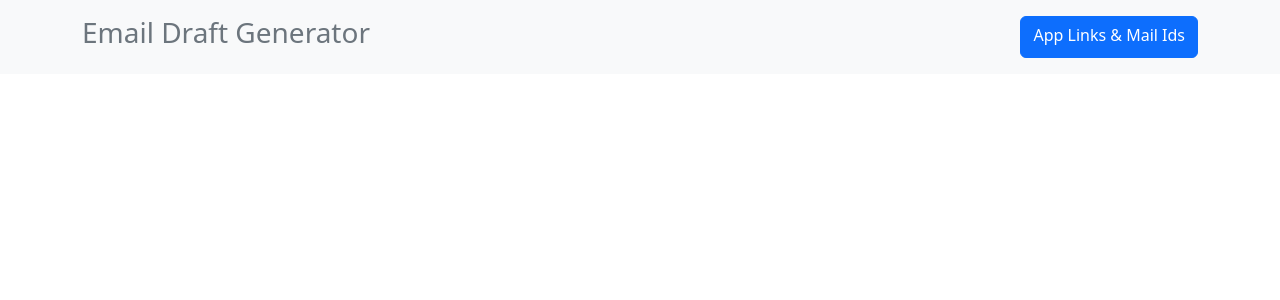
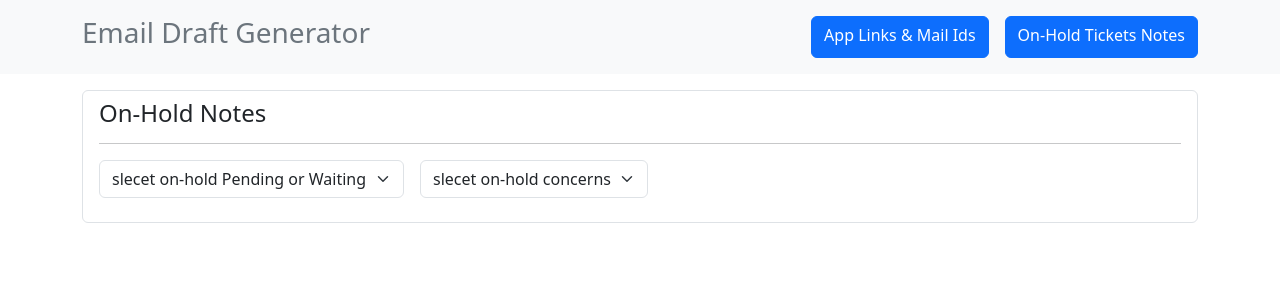
Before and after one commit to NeerajNero/emailDraftGenerator, a React (Vite) app: page /onhold-notes in a window 1280 px wide. Shown: the top 300 px of the page. Built offline with nearby package versions, Linux system fonts and the light colour scheme.

Commit message:
added onhold tickets notes

```diff
--- a/src/App.jsx
+++ b/src/App.jsx
@@ -3,6 +3,7 @@ import 'bootstrap/dist/css/bootstrap.css';
 import Navbar from './components/Navbar';
 import MainPage from './components/MainPage';
 import InfoPage from './pages/InfoPage';
+import OnholdTicketsNotes from './pages/OnholdTicketsNotes';
 function App() {
 
   return (
@@ -11,6 +12,7 @@ function App() {
       <Routes>
         <Route path='/' element={<MainPage />}/>
         <Route path='/Apps' element={<InfoPage />}/>
+        <Route path='/onhold-notes' element={<OnholdTicketsNotes />} />
       </Routes>
     </Router>
     </>
--- a/src/components/Navbar.jsx
+++ b/src/components/Navbar.jsx
@@ -7,7 +7,10 @@ const Navbar = () => {
     <div className='container py-3'>
         <div className='d-flex justify-content-between'>
         <Link to='/' className='text-decoration-none'><h3 className='text-secondary'>Email Draft Generator</h3></Link>
+        <div className='d-flex gap-3'>
         <Link to='/Apps' className='btn btn-primary'>App Links & Mail Ids</Link>
+        <Link to='/onhold-notes' className='btn btn-primary'>On-Hold Tickets Notes</Link>
+        </div>
         </div>
     </div>
     </div>
--- /dev/null
+++ b/src/emailData/onHoldNotes.js
@@ -0,0 +1,41 @@
+export const notes = [
+    {type: "waiting", name: "Loan Cancellation", note: "Loan cancellation issue, as ticket was on waiting for customer response, and since there is no response hence resolved the ticket."},
+    {type: "waiting", name: "Repayment issue", note: "Repayment issue, as ticket was on waiting for customer response, and since there is no response hence resolved the ticket."},
+    {type: "waiting", name: "Tenure extension issue", note: "Tenure extension issue, as ticket was on waiting for customer response, and since there is no response hence resolved the ticket."},
+    {type: "waiting", name: "Disbursement issue", note: "Disbursement issue, as ticket was on waiting for customer response, and since there is no response hence resolved the ticket."},
+    {type: "waiting", name: "Application login issue", note: "Application login issue, as ticket was on waiting for customer response, and since there is no response hence resolved the ticket."},
+    {type: "waiting", name: "Delete account issue", note: "Delete account issue, as ticket was on waiting for customer response, and since there is no response hence resolved the ticket."},
+    {type: "waiting", name: "Bank account issue", note: "Bank account issue, as ticket was on waiting for customer response, since there is no response hence resolved the ticket."},
+    {type: "waiting", name: "Incomplete query issue", note: "Incomplete query issue, as ticket was on waiting for customer response, since there is no response hence resolved the ticket."},
+    {type: "waiting", name: "loan status", note: "Regarding loan status, as ticket was on waiting for customer response, since there is no response hence resolved the ticket."},
+    {type: "waiting", name: "loan related concern", note: "Regarding loan related concern, as ticket was on waiting for customer response, since there is no response hence resolved the ticket."},
+    {type: "waiting", name: "loan closure", note: "Regarding loan closure, as ticket was on waiting for customer response, since there is no response hence resolved the ticket."},
+    {type: "waiting", name: "cashback details", note: "Regarding cashback details, as ticket was on waiting for customer response, since there is no response hence resolved the ticket."},
+    {type: "waiting", name: "Fraud issue", note: "Fraud issue, as ticket was on waiting for customer response, and since there is no response hence resolved the ticket."},
+    {type: "waiting", name: "Harassment issue", note: "Harassment issue, as ticket was on waiting for customer response, and since there is no response hence resolved the ticket."},
+    {type: "waiting", name: "message proof", note: "Asked for message proof, and ticket was on waiting for customer response, and since there is no response hence resolved the ticket."},
+    {type: "waiting", name: "NOC", note: "Regarding NOC, as ticket was on waiting for customer response, since there is no response hence resolved the ticket."},
+    {type: "waiting", name: "credit limit increase", note: "Regarding credit limit increase, as ticket was on waiting for customer response, since there is no response hence resolved the ticket."},
+    {type: "waiting", name: "loan rejection", note: "Regarding loan rejection, as ticket was on waiting for customer response, since there is no response hence resolved the ticket."},
+    {type: "waiting", name: "general query", note: "Regarding general query, as ticket was on waiting for customer response, since there is no response hence resolved the ticket."},
+    {type: "waiting", name: "repayment offer messages", note: "Regarding repayment offer messages, as ticket was on waiting for customer response, since there is no response hence resolved the ticket."},
+    {type: "waiting", name: "processing charges", note: "Regarding processing charges, as ticket was on waiting for customer response, since there is no response hence resolved the ticket."},
+    {type: "waiting", name: "disbursement failed", note: "on hold tkt, since the disbursement is failed and cancelled, resolving the ticket."},
+    {type: "waiting", name: "cx issue is resolved", note: "on hold tkt, since the cx issue is resolved, resolving the ticket."},
+    {type: "pending", name: "Loan Cancellation", note: "On hold ticket, loan cancellation issue. hence keeping this ticket as resolved."},
+    {type: "pending", name: "Repayment issue", note: "On hold ticket, loan repayment issue, hence keeping this ticket as resolved."},
+    {type: "pending", name: "Disbursement issue", note: "On hold ticket, loan disbursement issue. hence keeping this ticket as resolved."},
+    {type: "pending", name: "Application login issue", note: "On hold ticket, Application login issue, hence keeping this ticket as resolved."},
+    {type: "pending", name: "Delete account issue", note: "On hold ticket, Account delete issue hence keeping this ticket as resolved."},
+    {type: "pending", name: "Bank account issue", note: "On hold ticket, Bank account change issue, hence keeping this ticket as resolved."},
+    {type: "pending", name: "Incomplete query issue", note: "On hold ticket, Incomplete Query, hence keeping this ticket as resolved."},
+    {type: "pending", name: "loan status", note: "On hold ticket, loan status, hence keeping this ticket as resolved."},
+    {type: "pending", name: "loan related concern", note: "On hold ticket, loan related concern, hence keeping this ticket as resolved."},
+    {type: "pending", name: "loan closure", note: "On hold ticket, loan closure issue, hence keeping this ticket as resolved."},
+    {type: "pending", name: "Fraud issue", note: "On hold ticket, Fraud issue, hence keeping this ticket as resolve."},
+    {type: "pending", name: "Harassment issue", note: "On hold ticket, Harassment issue, hence keeping this ticket as resolved."},
+    {type: "pending", name: "NOC", note: "On hold ticket, NOC, hence keeping this ticket as resolved."},
+    {type: "pending", name: "loan rejection", note: "On hold ticket, Loan Rejection, hence keeping this ticket as resolved."},
+    {type: "pending", name: "Concern of loan details", note: "On hold ticket, Concern of loan details. hence keeping this ticket as resolved."},
+    {type: "pending", name: "Tenure extension issue", note: "On hold ticket, Repayment extension issue, hence keeping this ticket as resolved."},
+]
--- /dev/null
+++ b/src/pages/OnholdTicketsNotes.jsx
@@ -0,0 +1,41 @@
+import { useState } from "react"
+import { notes } from "../emailData/onHoldNotes"
+const OnholdTicketsNotes = () => {
+    const [type, setType] = useState('')
+    const [concern, setConcern] = useState('')
+
+    const copyText = () =>{
+        navigator.clipboard.writeText(concern)
+    }
+  return (
+    <div className="container mt-3">
+        <div className="list-group">
+        <div className="list-group-item">
+            <h4>On-Hold Notes</h4>
+            <hr/>
+        <div className="d-flex gap-3 my-3">
+            <div>
+            <select className="form-select" onChange={(e) => setType(e.target.value)}>
+            <option hidden>slecet on-hold Pending or Waiting</option>
+            <option value='waiting'>Waiting</option>
+            <option value='pending'>Pending</option>
+            </select>
+        </div>
+        <div>
+            <select className="form-select" onChange={(e) => setConcern(e.target.value)}>
+            <option hidden>slecet on-hold concerns</option>
+            {type === "waiting" ? notes.filter((note) => note.type === "waiting").map((waitingNotes,i) => (<option key={i} value={waitingNotes.note}>{waitingNotes.name}</option>)) :
+             notes.filter((note) => note.type === "pending").map((pendingNotes,i) => (<option key={i} value={pendingNotes.note}>{pendingNotes.name}</option>))}
+            </select>
+        </div>
+        </div>
+        <div className="my-3">
+                {concern !== "" && <div><p>{concern}</p> <button onClick={copyText} className="btn btn-secondary">Copy</button></div>}
+        </div>
+        </div>
+        </div>
+    </div>
+  )
+}
+
+export default OnholdTicketsNotes
```
